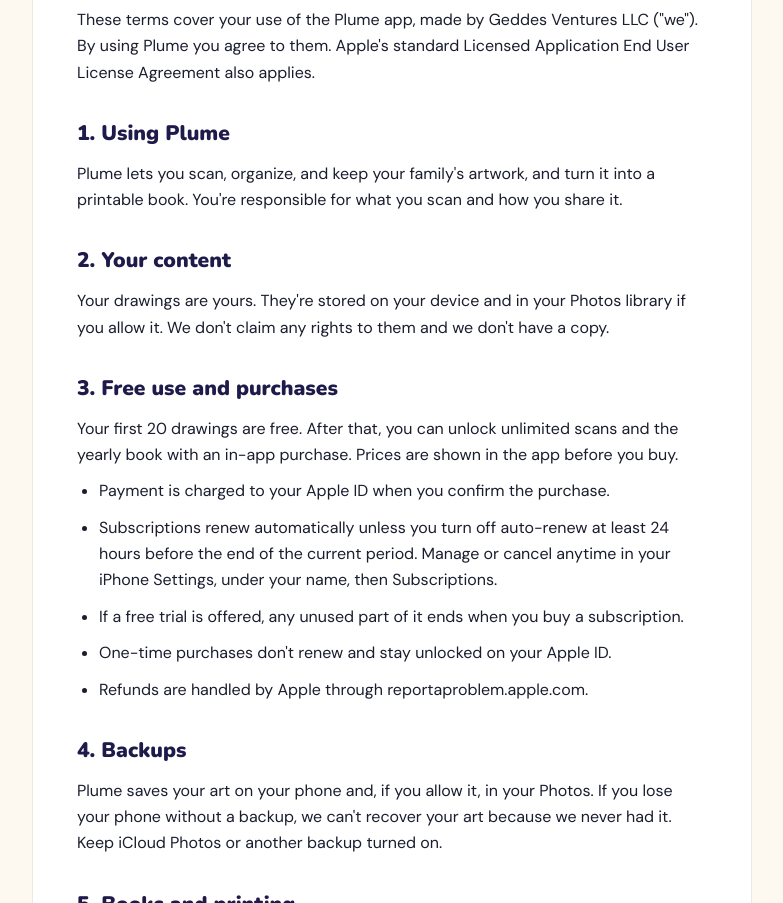
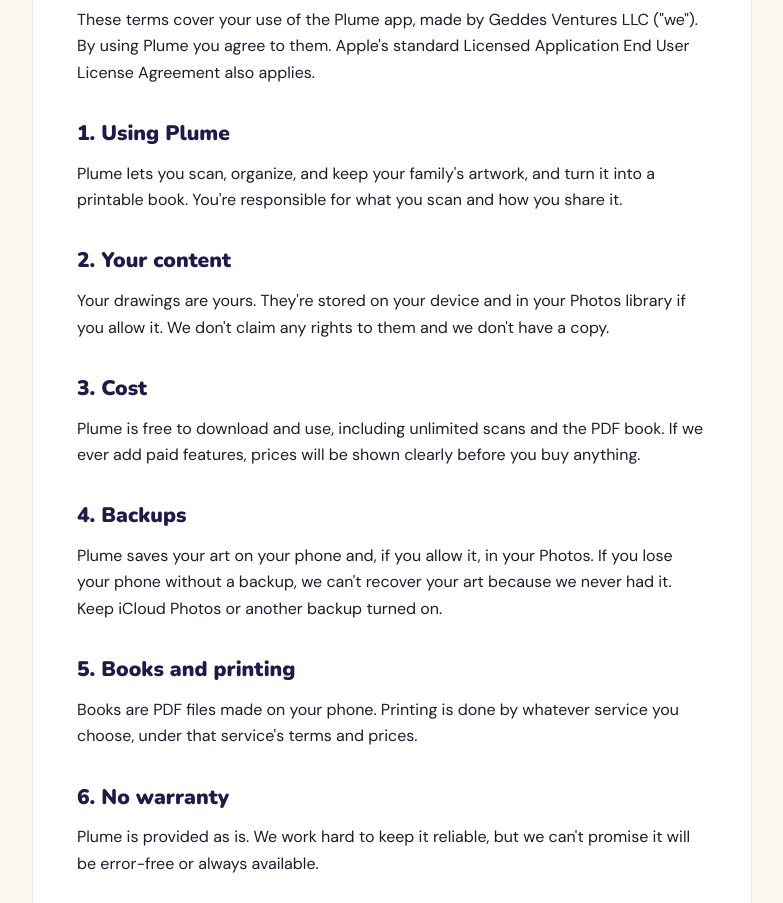
Before and after one commit to bgeddes7-alt/chirp-site, a plain HTML site: page plume/terms.html in a window 1280 px wide. Shown: the part 199-1102 px from the top of the page, without its empty margins (248-1031 px from the left). Drawn offline with nearby package versions, Linux system fonts and the light colour scheme.

Commit message:
Plume: free, no scan limit

```diff
--- a/plume/terms.html
+++ b/plume/terms.html
@@ -45,15 +45,8 @@
 <p>Plume lets you scan, organize, and keep your family's artwork, and turn it into a printable book. You're responsible for what you scan and how you share it.</p>
 <h2>2. Your content</h2>
 <p>Your drawings are yours. They're stored on your device and in your Photos library if you allow it. We don't claim any rights to them and we don't have a copy.</p>
-<h2>3. Free use and purchases</h2>
-<p>Your first 20 drawings are free. After that, you can unlock unlimited scans and the yearly book with an in-app purchase. Prices are shown in the app before you buy.</p>
-<ul>
-<li>Payment is charged to your Apple ID when you confirm the purchase.</li>
-<li>Subscriptions renew automatically unless you turn off auto-renew at least 24 hours before the end of the current period. Manage or cancel anytime in your iPhone Settings, under your name, then Subscriptions.</li>
-<li>If a free trial is offered, any unused part of it ends when you buy a subscription.</li>
-<li>One-time purchases don't renew and stay unlocked on your Apple ID.</li>
-<li>Refunds are handled by Apple through reportaproblem.apple.com.</li>
-</ul>
+<h2>3. Cost</h2>
+<p>Plume is free to download and use, including unlimited scans and the PDF book. If we ever add paid features, prices will be shown clearly before you buy anything.</p>
 <h2>4. Backups</h2>
 <p>Plume saves your art on your phone and, if you allow it, in your Photos. If you lose your phone without a backup, we can't recover your art because we never had it. Keep iCloud Photos or another backup turned on.</p>
 <h2>5. Books and printing</h2>
```
Also changed, not shown: plume/index.html (+3 -3 lines), plume/privacy.html (+1 -1 lines), plume/support.html (+4 -6 lines).
